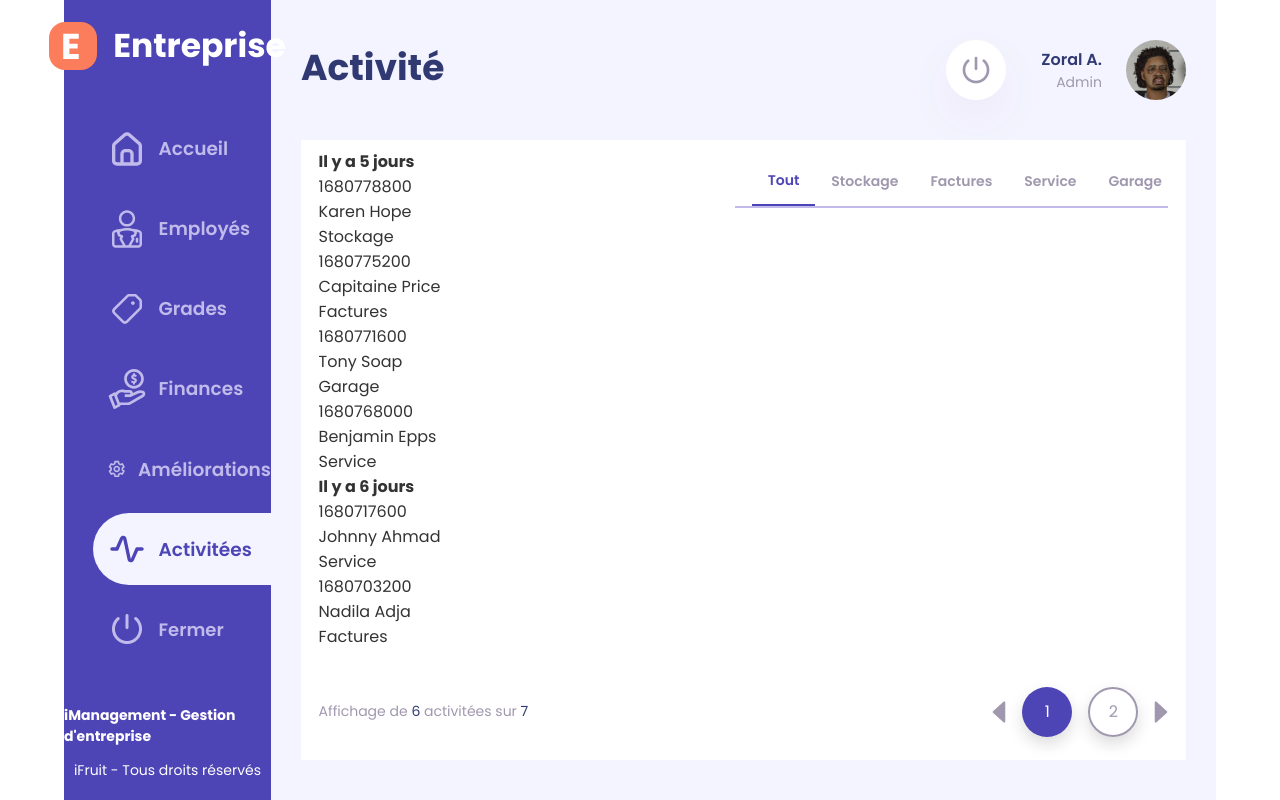
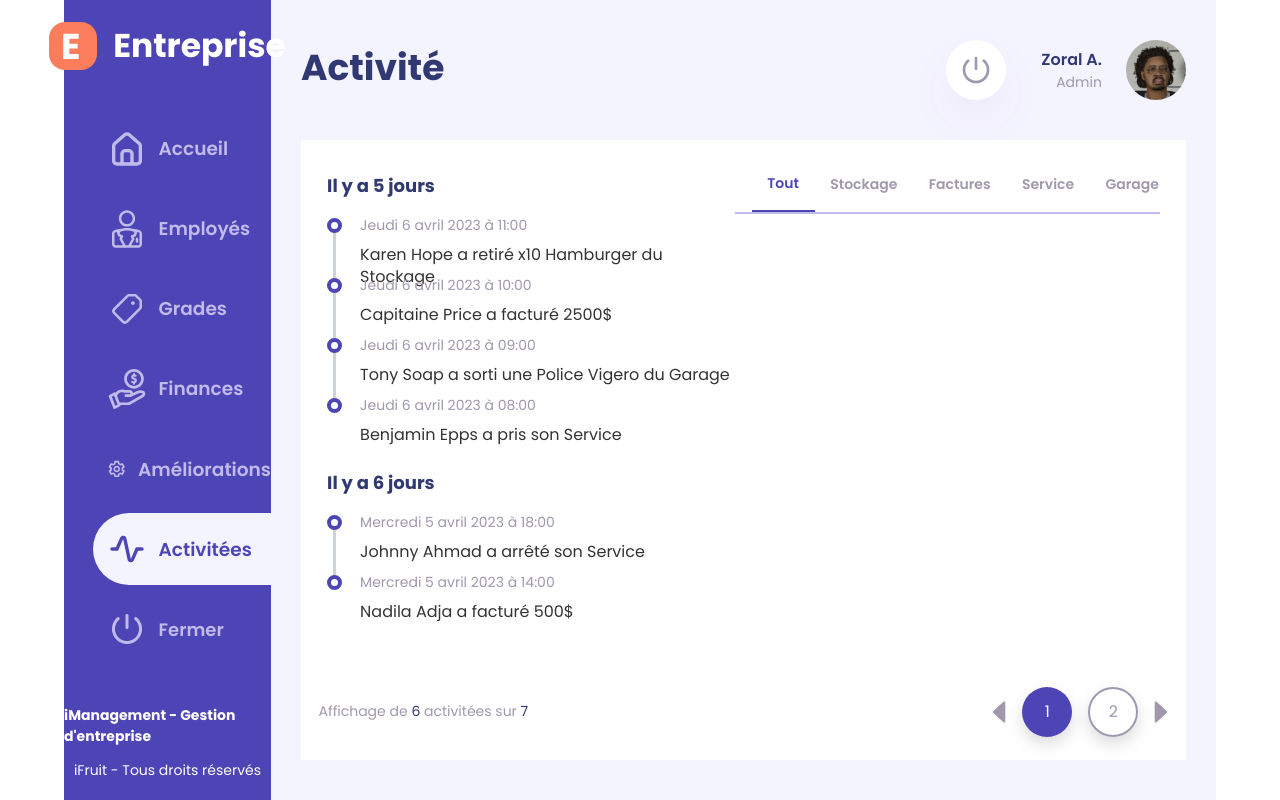
Before and after one commit to Tryade-projects/triade-dashboard, a React (Vite) app: page /activities in a window 1280 px wide. Built offline with nearby package versions, Linux system fonts and the light colour scheme.

Commit message:
feat: (Activities.jsx): Display element of timeline and CSS

```diff
--- a/src/components/ButtonsFilterWrapper/_buttonsFilterWrapper.scss
+++ b/src/components/ButtonsFilterWrapper/_buttonsFilterWrapper.scss
@@ -1,12 +1,12 @@
 .buttonsFilterWrapper {
   display: flex;
-  height: 9.34%;
+  height: 3.5625rem;
   width: 100%;
 
   justify-content: space-between;
   border-bottom: 2px solid $colorGrey2;
   padding: 0 2%;
-  margin-top: 1%;
+
   .active {
     color: $colorPurple;
     border-bottom: 2px solid $colorPurple;
--- a/src/pages/Activities/Activities.jsx
+++ b/src/pages/Activities/Activities.jsx
@@ -52,9 +52,10 @@ const Activities = () => {
   const displaySeparator = (i, activities) => {
     const dateOfActivity = new Date(activities[i].timestamp * 1000);
     const dateOfLastActivity = new Date(activities[i - 1]?.timestamp * 1000);
-
     if (i === 0 || dateOfActivity.getDay() !== dateOfLastActivity.getDay()) {
-      return <h2 className="separator">{calcDiffOfDays(dateOfActivity)}</h2>;
+      return (
+        <h2 className="timelineTitle">{calcDiffOfDays(dateOfActivity)}</h2>
+      );
     }
     return null;
   };
@@ -67,7 +68,7 @@ const Activities = () => {
   const calcDiffOfDays = (dateOfActivity) => {
     const today = new Date();
     const diff = Math.abs(today.getTime() - dateOfActivity.getTime());
-    const diffDays = Math.ceil(diff / (1000 * 3600 * 24));
+    const diffDays = Math.round(diff / (1000 * 3600 * 24));
     if (diffDays === 0) {
       return "Aujourd'hui";
     } else if (diffDays === 1) {
@@ -77,23 +78,90 @@ const Activities = () => {
     }
   };
 
+  /**
+   *  Display a timeline marker after the activity if the date of the activity is the same as the next activity
+   * @param {number} i - Index of the activity
+   * @param {Array} activities - Array of activities
+   * @returns {Boolean} - Return true if the activity is not the last of the array and if the date of the activity is the same as the next activity
+   */
+  const displayTimelineMarkerAfter = (i, activities) => {
+    const dateOfActivity = new Date(activities[i].timestamp * 1000);
+    const dateOfNextActivity = new Date(activities[i + 1]?.timestamp * 1000);
+    if (
+      i === activities.length - 1 ||
+      dateOfActivity.getDay() !== dateOfNextActivity.getDay()
+    ) {
+      return false;
+    }
+    return true;
+  };
+
+  const formatDateForDisplay = (timestamp) => {
+    const date = new Date(timestamp * 1000);
+    /**
+     * @type {Intl.DateTimeFormatOptions}
+     */
+    const options = {
+      weekday: "long",
+      year: "numeric",
+      month: "long",
+      day: "numeric",
+      hour: "numeric",
+      minute: "numeric",
+    };
+    return (
+      date
+        .toLocaleDateString("fr-FR", options)
+        // First letter to uppercase
+        .replace(/^\w/, (c) => c.toUpperCase())
+    );
+  };
+
+  const displayTimelineContent = (activity) => {
+    if (activity.category === "Stockage") {
+      const interaction_type = activity.interactio_type ? "ajouté" : "retiré";
+      return `${activity.employee} a ${interaction_type} x${activity.quantity} ${activity.element} du ${activity.category}`;
+    }
+    if (activity.category === "Factures") {
+      const interaction_type = activity.interaction_type ? "facturé" : "payé";
+      return `${activity.employee} a ${interaction_type} ${
+        activity.quantity + activity.element
+      }`;
+    }
+    if (activity.category === "Service") {
+      const interaction_type = activity.interaction_type ? "pris" : "arrêté";
+      return `${activity.employee} a ${interaction_type} son ${activity.category}`;
+    }
+    if (activity.category === "Garage") {
+      const interaction_type = activity.interaction_type ? "sorti" : "rentré";
+      return `${activity.employee} a ${interaction_type} une ${activity.element} du ${activity.category}`;
+    }
+  };
+
   return (
     <main className="main">
       <Header title={"Activité"} />
       <article className="activitiesWrapper">
         <section className="activitiesListAndNavWrapper">
           <section className="activitiesListWrapper">
-            <ul className="activitiesList">
+            <ul className="timeline">
               {currentActivities.map((activity, i, activities) => (
-                <li className="activity" key={activity.activityId}>
+                <li key={activity.activityId}>
                   {displaySeparator(i, activities)}
-                  <div className="activityInfo">
-                    <p className="activityDate">{activity.timestamp}</p>
-                    <p className="activityEmployee">{activity.employee}</p>
-                    <p className="activityCategory">{activity.category}</p>
-                  </div>
-                  <div className="activityStatus">
-                    <p className="activityStatusText">{activity.status}</p>
+                  <div className="timelineItem">
+                    <p className="timelineInfo">
+                      {formatDateForDisplay(activity.timestamp)}
+                    </p>
+                    <div
+                      className={
+                        displayTimelineMarkerAfter(i, activities)
+                          ? "timelineMarker"
+                          : "timelineMarker timelineMarkerWithoutAfter"
+                      }
+                    ></div>
+                    <div className="timelineContent">
+                      <p>{displayTimelineContent(activity)}</p>
+                    </div>
                   </div>
                 </li>
               ))}
--- a/src/pages/Activities/_activities.scss
+++ b/src/pages/Activities/_activities.scss
@@ -10,7 +10,7 @@
 
 .activitiesListAndNavWrapper {
   display: flex;
-
+  padding: 1%;
   height: 100%;
   width: 100%;
 }
@@ -20,6 +20,133 @@
   flex-direction: column;
   // height: 92.62%;
   width: 100%;
+
+  /*-- GENERAL STYLES
+    ------------------------------*/
+  .timeline {
+    line-height: 1.4em;
+    list-style: none;
+    margin: 0;
+    padding: 0;
+    width: 100%;
+    h1,
+    h2,
+    h3,
+    h4,
+    h5,
+    h6 {
+      line-height: inherit;
+    }
+  }
+
+  /*----- TIMELINE ITEM -----*/
+
+  .timelineItem {
+    padding-left: 2.0625rem;
+    position: relative;
+    height: 60px;
+    &:last-child {
+      padding-bottom: 0;
+    }
+  }
+
+  /*----- TIMELINE INFO -----*/
+
+  .timelineInfo {
+    font-size: 14px;
+    font-weight: 400;
+
+    margin: 0 0 0.5em 0;
+    color: $colorGrey3;
+  }
+  /*----- TIMELINE MARKER -----*/
+
+  .timelineMarker {
+    position: absolute;
+    top: 0;
+    bottom: 0;
+    left: 0;
+    width: 1.625rem;
+    &:before {
+      background: $colorWhite;
+      border: 3px solid transparent;
+      border-radius: 100%;
+      border: 4px solid $colorPurple;
+      content: "";
+      display: block;
+      height: 15px;
+      position: absolute;
+      top: 4px;
+      left: 0;
+      width: 15px;
+      transition: background 0.3s ease-in-out, border 0.3s ease-in-out;
+      z-index: 2;
+    }
+    &:after {
+      content: "";
+      width: 3px;
+      background: #ccd5db;
+      display: block;
+      position: absolute;
+      top: 0.625rem;
+      bottom: -0.3125rem;
+      left: 6px;
+    }
+    .timelineItem:last-child &:after {
+      content: none;
+    }
+  }
+  .timelineItem:not(.period):hover .timeline-marker:before {
+    background: transparent;
+    border: 3px solid peru;
+  }
+
+  .timelineMarkerWithoutAfter {
+    &:after {
+      content: none;
+    }
+  }
+
+  /*----- TIMELINE PERIOD -----*/
+
+  .period {
+    padding: 0;
+    .timeline-info {
+      display: none;
+    }
+    .timelineMarker {
+      &:before {
+        background: transparent;
+        content: "";
+        width: 15px;
+        height: auto;
+        border: none;
+        border-radius: 0;
+        top: 0;
+        bottom: 30px;
+        position: absolute;
+        border-top: 3px solid #ccd5db;
+        border-bottom: 3px solid #ccd5db;
+      }
+      &:after {
+        content: "";
+        height: 32px;
+        top: auto;
+      }
+    }
+    .timelineContent {
+      padding: 40px 0 70px;
+    }
+  }
+}
+
+.timelineTitle {
+  margin: 0;
+  height: 3.5625rem;
+  display: flex;
+  align-items: center;
+  color: $colorText;
+  font-size: 1.125rem;
 }
 
 .activitiesPagination {
```
